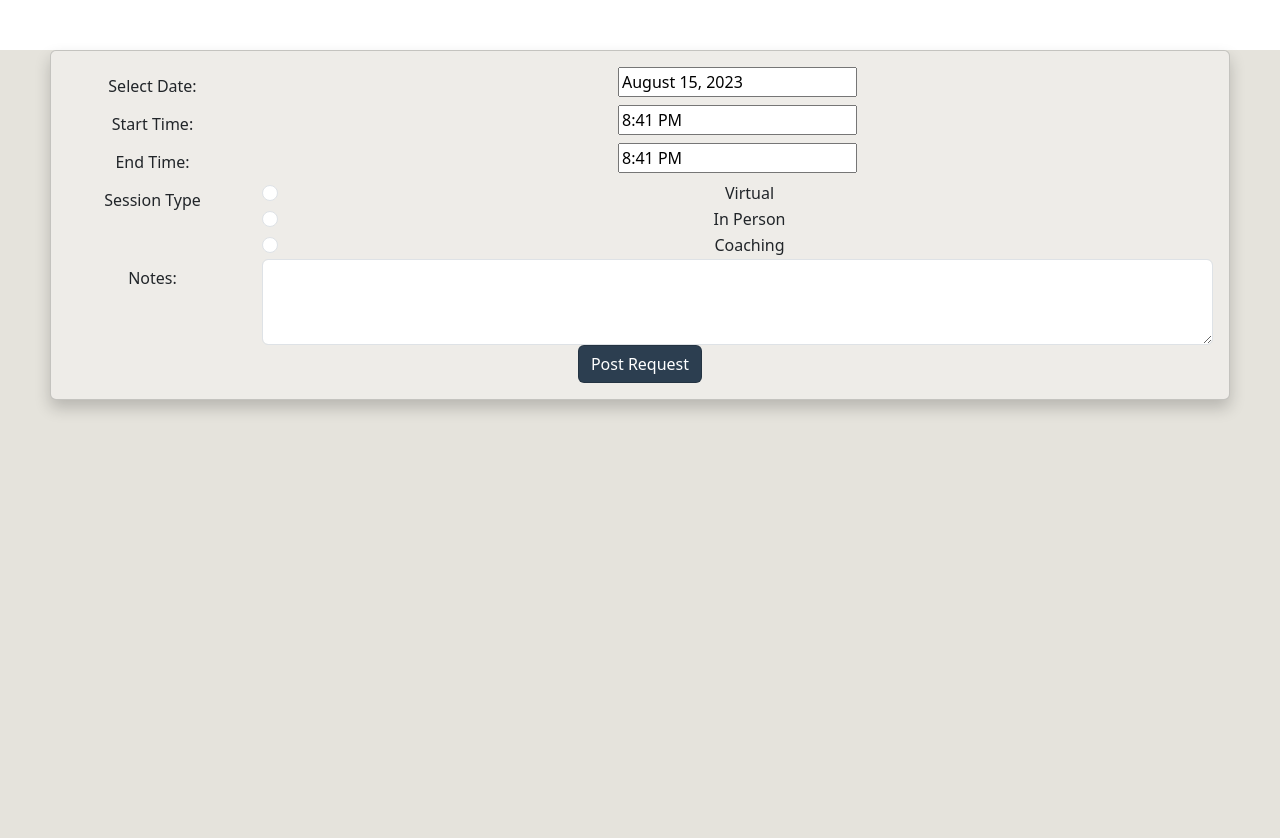
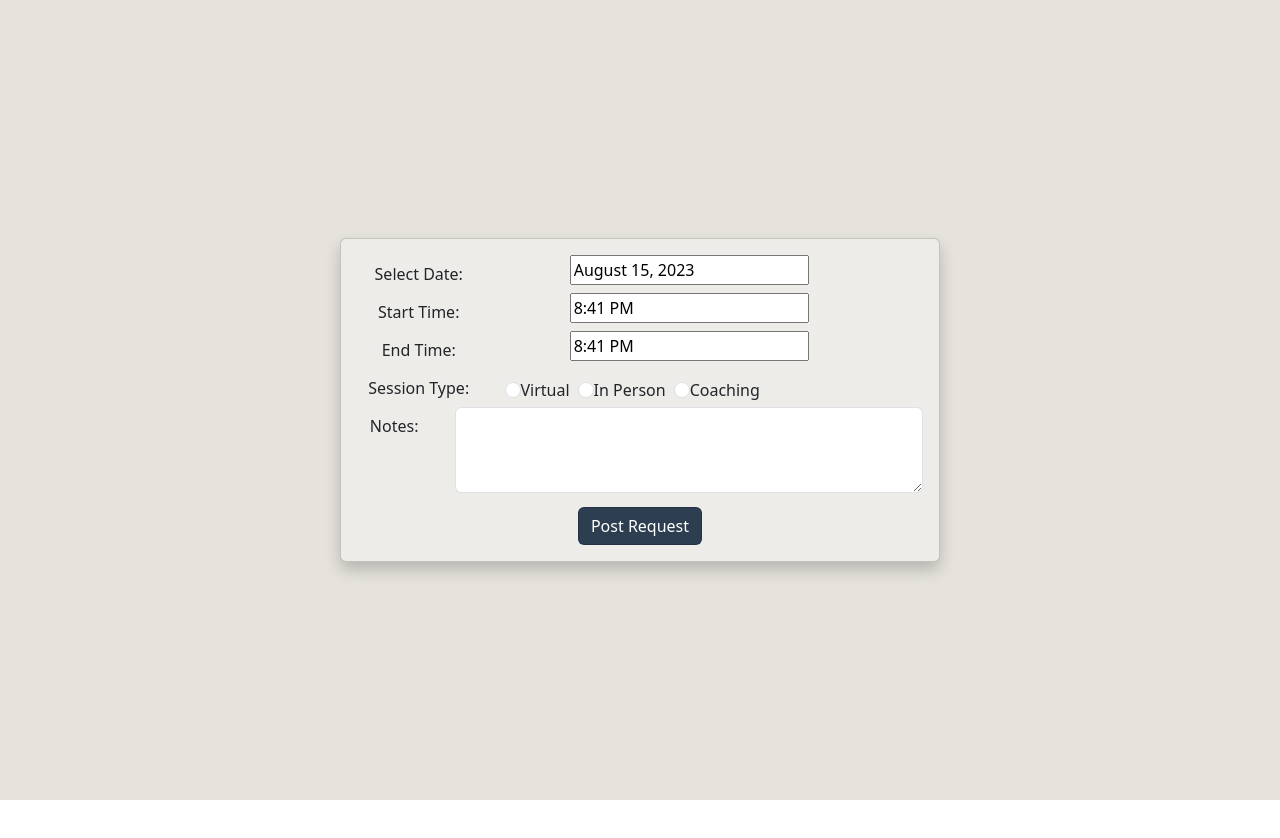
Before and after one commit to shanleyelizabeth/tapemate, a React (Create React App) app in the folder client/: page /request-form in a window 1280 px wide. Shown: the top 838 px of the page. After the commit the page ends 800 px from the top, so only its background shows below. Built offline with nearby package versions, Linux system fonts and the light colour scheme; no server answers.

Commit message:
form styling

```diff
--- a/client/src/Form.css
+++ b/client/src/Form.css
@@ -1,5 +1,31 @@
+.form-container {
+    display: flex;
+    justify-content: center;
+    align-items: center;
+    height: 100vh
+}
+
 .form-container .card{
     background-color: #eeece8 ;
     box-shadow: 0 8px 16px rgba(0, 0, 0, 0.2);
     margin: 50px;
+    width: 100%;
+    text-align: center;
+    max-width: 600px;
+
 }
+
+.radio-buttons {
+    margin-top: 5px !important;
+}
+
+
+
+.radio-buttons > .form-check {
+    margin-right: 0.5rem;
+    display: inline-flex;
+}
+
+.form-submit-button{
+    margin-top: 14px !important;
+}
--- a/client/src/components/RequestForm.js
+++ b/client/src/components/RequestForm.js
@@ -107,8 +107,8 @@ function RequestForm(){
                 <Card.Body>
                     <Form onSubmit={handleSubmit}>
                         <Form.Group as ={Row}>
-                            <Form.Label column sm='2'>Select Date:</Form.Label>
-                            <Col sm="10">
+                            <Form.Label column sm='3'>Select Date:</Form.Label>
+                            <Col sm="8">
                                 <DatePicker
                                     selected={selectedDate}
                                     onChange={date => setSelectedDate(date)}
@@ -119,8 +119,8 @@ function RequestForm(){
                         </Form.Group>
 
                         <Form.Group as={Row}>
-                            <Form.Label column sm="2">Start Time:</Form.Label>
-                            <Col sm="10">
+                            <Form.Label column sm="3">Start Time:</Form.Label>
+                            <Col sm="8">
                                 <DatePicker
                                     selected={startTime}
                                     onChange={time => setStartTime(time)}
@@ -135,8 +135,8 @@ function RequestForm(){
                         </Form.Group>
 
                         <Form.Group as={Row}>
-                            <Form.Label column sm="2">End Time:</Form.Label>
-                            <Col sm="10">
+                            <Form.Label column sm="3">End Time:</Form.Label>
+                            <Col sm="8">
                                 <DatePicker
                                     selected={endTime}
                                     onChange={time => setEndTime(time)}
@@ -154,11 +154,11 @@ function RequestForm(){
 
                         <fieldset>
                             <Form.Group as={Row}>
-                                <Form.Label as="legend" column sm={2}>
-                                    Session Type
+                                <Form.Label as="legend" column sm={3}>
+                                    Session Type:
                                 </Form.Label>
                                 {sessionTypeError && <div className="error-message">{sessionTypeError}</div>}
-                                <Col sm={10}>
+                                <Col sm={9} className="radio-buttons d-flex align-items-center">
                                     <Form.Check
                                         type="radio"
                                         label="Virtual"
@@ -201,7 +201,7 @@ function RequestForm(){
                                 </Col>
                         </Form.Group>
                         </fieldset>
-                        <Button type="submit">Post Request</Button>
+                        <Button className ="form-submit-button" type="submit">Post Request</Button>
                     </Form>
                 </Card.Body>
             </Card>
```
Also changed, not shown: 2 other files (tests, documents, lock files or other folders).
